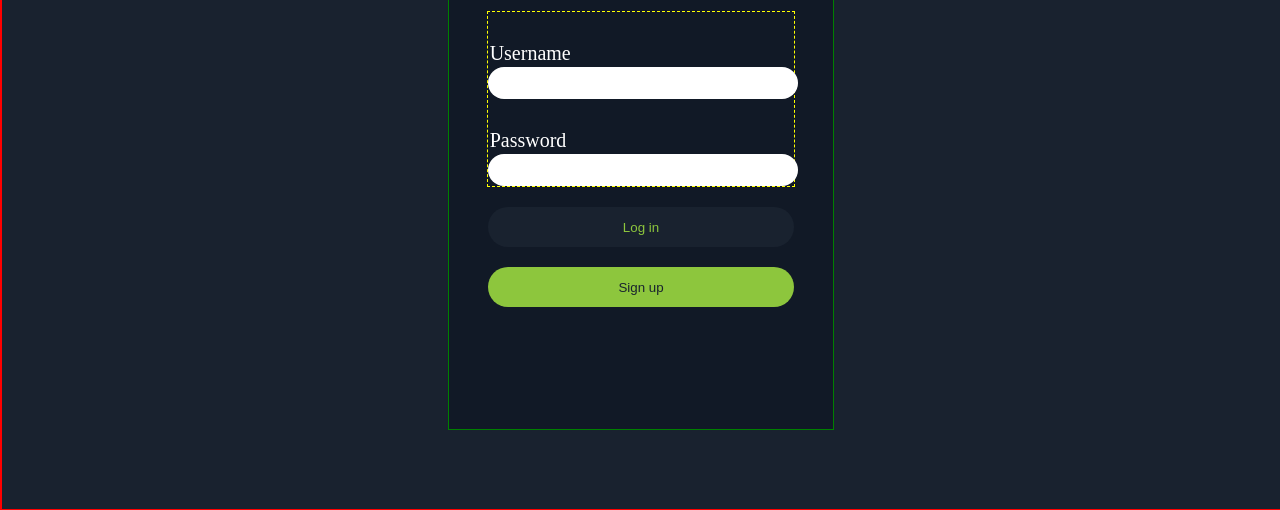
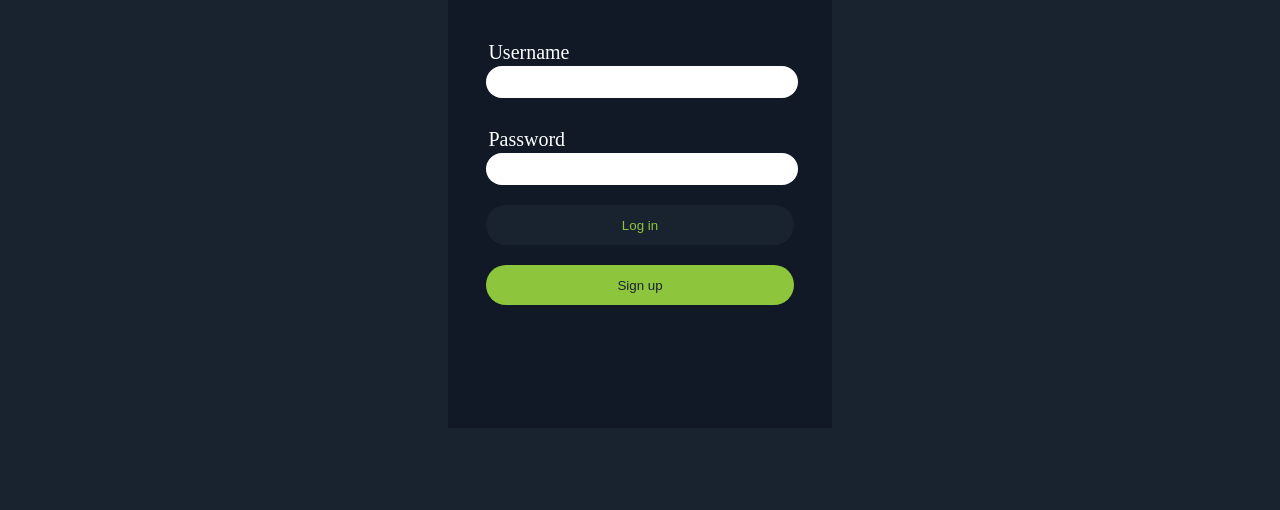
Before and after one commit to MeanLesss/Broke_Savior, a plain HTML site: page index.html in a window 1280 px wide. Shown: the part 292-802 px from the top of the page. Drawn offline with Linux system fonts and the light colour scheme.

Commit message:
removed border

```diff
--- a/style.css
+++ b/style.css
@@ -6,10 +6,10 @@ body {
     font-size: 15pt;
     color: white;
     background-color: #19222f;
-    border: 1px red solid;
     display: flex;
     justify-content: center;
     align-items: center;
+    /* border: 1px red solid; */
 }
 
 .logo {
@@ -30,14 +30,13 @@ body {
     align-items: center;
     display: flex;
     flex-direction: column;
-    /*top:0;right: 0;bottom: 0;left: 0;*/
     background-color: #111926;
-    border: 1px green solid;
+    /* border: 1px green solid; */
 }
 
 .forms {
     width: 80%;
-    border: 1px yellow dashed;
+    /* border: 1px yellow dashed; */
 }
 
 .form,
@@ -73,6 +72,11 @@ input {
     color: white;
 }
 
+.btnSignup:hover {
+    background-color: #2b4022;
+    color: #8dc63d;
+}
+
 @media screen and (width <=640px) {
     .container {
         width: 80%;
```
